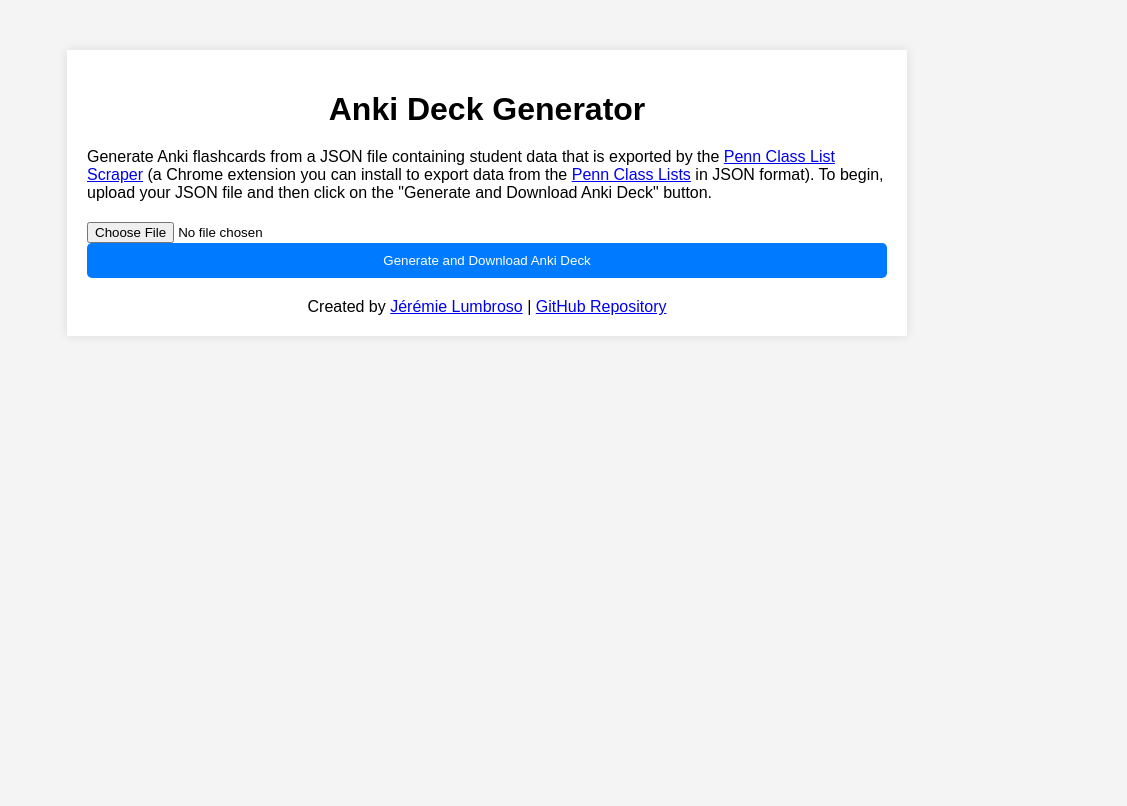
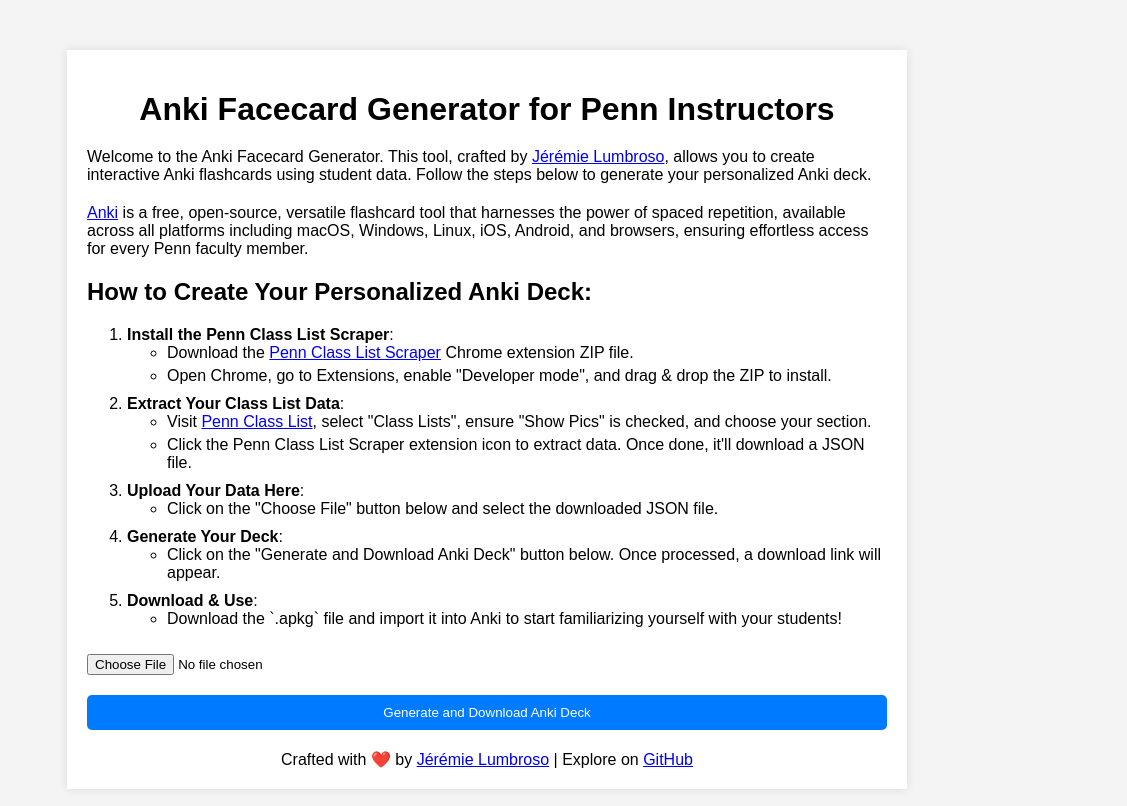
Before and after one commit to jlumbroso/anki-deck-generator, a website: page index.html in a window 1280 px wide. Shown: the full height of the page, 153-1280 px from the left. Drawn offline with nearby package versions, Linux system fonts and the light colour scheme.

Commit message:
Improved help on web page

```diff
--- a/index.html
+++ b/index.html
@@ -35,6 +35,10 @@
             margin-bottom: 20px;
         }
 
+        li {
+            padding-bottom: 5px;
+        }
+
         button {
             display: block;
             width: 100%;
@@ -44,6 +48,10 @@
             border: none;
             border-radius: 5px;
             cursor: pointer;
+        }
+
+        input {
+            margin-bottom: 20px;
         }
 
         button:hover {
@@ -71,16 +79,50 @@
     </a>
 
     <div class="container">
-        <h1>Anki Deck Generator</h1>
-        <p>Generate Anki flashcards from a JSON file containing student data that is exported by the <a href="https://github.com/jlumbroso/penn-classlist-scraper">Penn Class List Scraper</a> (a Chrome extension you can install to export data from the <a href="https://courses.at.upenn.edu/">Penn Class Lists</a> in JSON format).
-        To begin, upload your JSON file and then click on the "Generate and Download Anki Deck" button.</p>
+        <h1>Anki Facecard Generator for Penn Instructors</h1>
+        <p>Welcome to the Anki Facecard Generator. This tool, crafted by <a href="https://directory.seas.upenn.edu/jeremie-o-lumbroso/">Jérémie Lumbroso</a>, allows you to create interactive Anki flashcards using student data. Follow the steps below to generate your personalized Anki deck.</p>
+
+        <p><a href="https://apps.ankiweb.net/">Anki</a> is a free, open-source, versatile flashcard tool that harnesses the power of spaced repetition, available across all platforms including macOS, Windows, Linux, iOS, Android, and browsers, ensuring effortless access for every Penn faculty member.</p>
+
+        <h2>How to Create Your Personalized Anki Deck:</h2>
+        <ol>
+            <li><strong>Install the Penn Class List Scraper</strong>:
+                <ul>
+                    <li>Download the <a href="https://github.com/jlumbroso/penn-classlist-scraper/releases/latest">Penn Class List Scraper</a> Chrome extension ZIP file.</li>
+                    <li>Open Chrome, go to Extensions, enable "Developer mode", and drag & drop the ZIP to install.</li>
+                </ul>
+            </li>
+            <li><strong>Extract Your Class List Data</strong>:
+                <ul>
+                    <li>Visit <a href="https://courses.at.upenn.edu/">Penn Class List</a>, select "Class Lists", ensure "Show Pics" is checked, and choose your section.</li>
+                    <li>Click the Penn Class List Scraper extension icon to extract data. Once done, it'll download a JSON file.</li>
+                </ul>
+            </li>
+            <li><strong>Upload Your Data Here</strong>:
+                <ul>
+                    <li>Click on the "Choose File" button below and select the downloaded JSON file.</li>
+                </ul>
+            </li>
+            <li><strong>Generate Your Deck</strong>:
+                <ul>
+                    <li>Click on the "Generate and Download Anki Deck" button below. Once processed, a download link will appear.</li>
+                </ul>
+            </li>
+            <li><strong>Download & Use</strong>:
+                <ul>
+                    <li>Download the `.apkg` file and import it into Anki to start familiarizing yourself with your students!</li>
+                </ul>
+            </li>
+        </ol>
+
         <input type="file" id="jsonInput" accept=".json" onchange="handleFile()">
         <button onclick="generateDeck()">Generate and Download Anki Deck</button>
 
         <footer>
-            Created by <a href="https://directory.seas.upenn.edu/jeremie-o-lumbroso/">Jérémie Lumbroso</a> | <a href="https://github.com/jlumbroso/anki-deck-generator">GitHub Repository</a>
+            Crafted with ❤️ by <a href="https://directory.seas.upenn.edu/jeremie-o-lumbroso/">Jérémie Lumbroso</a> | Explore on <a href="https://github.com/jlumbroso/anki-deck-generator">GitHub</a>
         </footer>
     </div>
+
 
 <script>
     let studentData = null;
@@ -150,6 +192,18 @@
                     afmt: "{{FrontSide}}<hr id=answer>{{Name}}",
                 }
             ],
+            css: `
+                .card {
+                    font-family: Arial;
+                    font-size: 20px;
+                    text-align: center;
+                    color: black;
+                    background-color: white;
+                }
+                img {
+                    width: 200%;
+                }
+            `
         });
 
         const sectionIds = studentData.map(student => student.sectionInformation && student.sectionInformation.sectionIdWithTerm).filter(Boolean);
```
Also changed, not shown: 1 other file.
